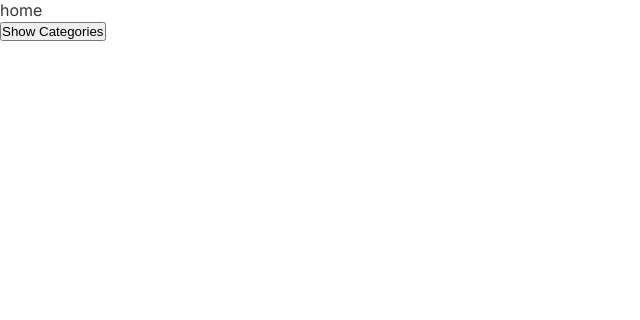
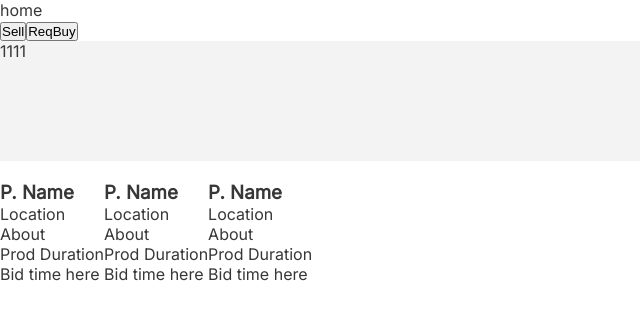
Before and after one commit to ashish16052/devsprint_studhelpers, a React (Create React App) app in the folder react-front/: page / in a window 1280 px wide. Shown: the top 320 px of the page, without its empty margins (0-640 px from the left). Built offline with nearby package versions, Linux system fonts and the light colour scheme; no server answers; sample sign-in values are in the browser's storage.

Commit message:
added explore

```diff
--- a/react-front/src/pages/explorePage.js
+++ b/react-front/src/pages/explorePage.js
@@ -1,27 +1,26 @@
-import React, { useState } from 'react';
-import Button from 'react-bootstrap/Button';
-import Offcanvas from 'react-bootstrap/Offcanvas';
+import React from "react";
+import "./explorePage.scss";
+import Cards from "../components/BuyerCard/BuyerCard";
+const explorePage = () => {
+  return (
+    <div className="explorePage">
+      <div className="buttonsBar">
+        <button className="Sellbtn">Sell</button>
+        <button className="BuyReqbtn">ReqBuy</button>
+      </div>
+      <div className="categoryBar">
+        <p>1</p>
+        <p>1</p>
+        <p>1</p>
+        <p>1</p>
+      </div>
+      <div className="CardsShow">
+        <Cards />
+        <Cards />
+        <Cards />
+      </div>
+    </div>
+  );
+};
 
-export default function OffCanvasExample() {
-  const [show, setShow] = useState(false);
-
-  const handleClose = () => setShow(false);
-  const handleShow = () => setShow(true);
-
-  return (
-    <>
-      <Button variant="primary" onClick={handleShow} className="me-2">
-       Show Categories
-      </Button>
-      <Offcanvas show={show} onHide={handleClose}>
-        <Offcanvas.Header closeButton>
-          <Offcanvas.Title>Offcanvas</Offcanvas.Title>
-        </Offcanvas.Header>
-        <Offcanvas.Body>
-          Some text as placeholder. In real life you can have the elements you
-          have chosen. Like, text, images, lists, etc.
-        </Offcanvas.Body>
-      </Offcanvas>
-    </>
-  );
-}
+export default explorePage;
--- /dev/null
+++ b/react-front/src/pages/explorePage.scss
@@ -0,0 +1,18 @@
+.explorePage{
+    background-color: #ffffff;
+    height:100vh;
+    .buttonBar{
+       display: flex;
+       flex-direction: row;
+    }
+    .categoryBar{
+        display: flex;
+        flex-direction: row;
+        height: 15vh;
+        background-color: rgb(243, 243, 243);
+    }
+    .CardsShow{
+        display: flex;
+        flex-direction: row;
+    }
+}
```
Also changed, not shown: react-front/src/components/BuyerCard/BuyerCard.scss (added), 1 other file (tests, documents, lock files or other folders).
